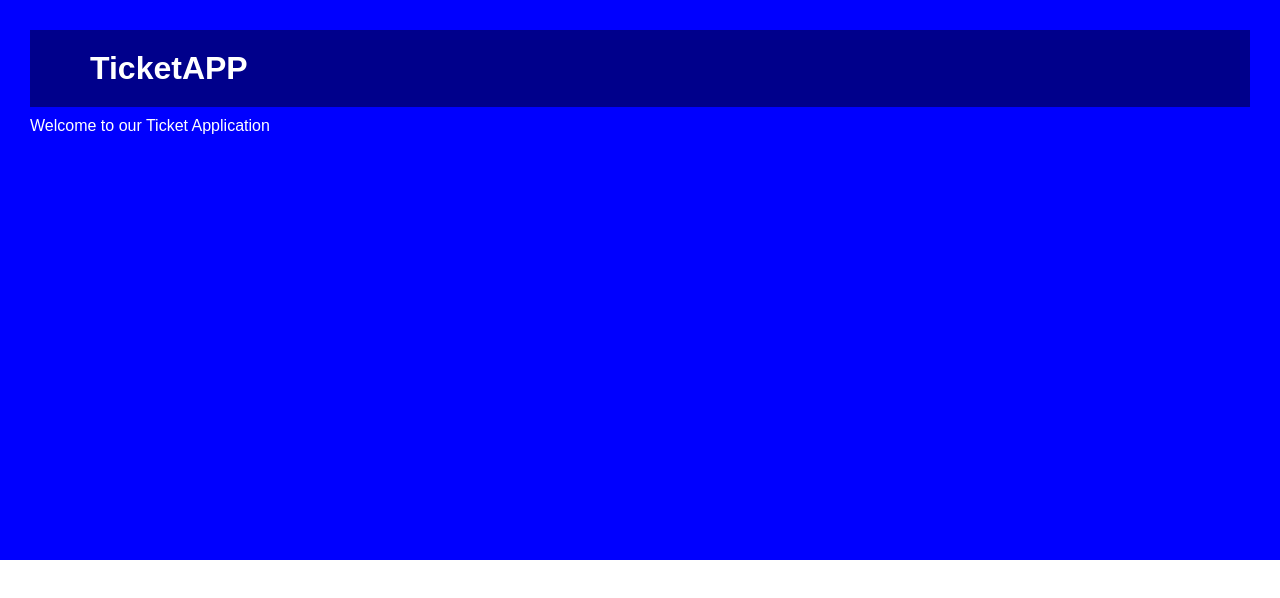
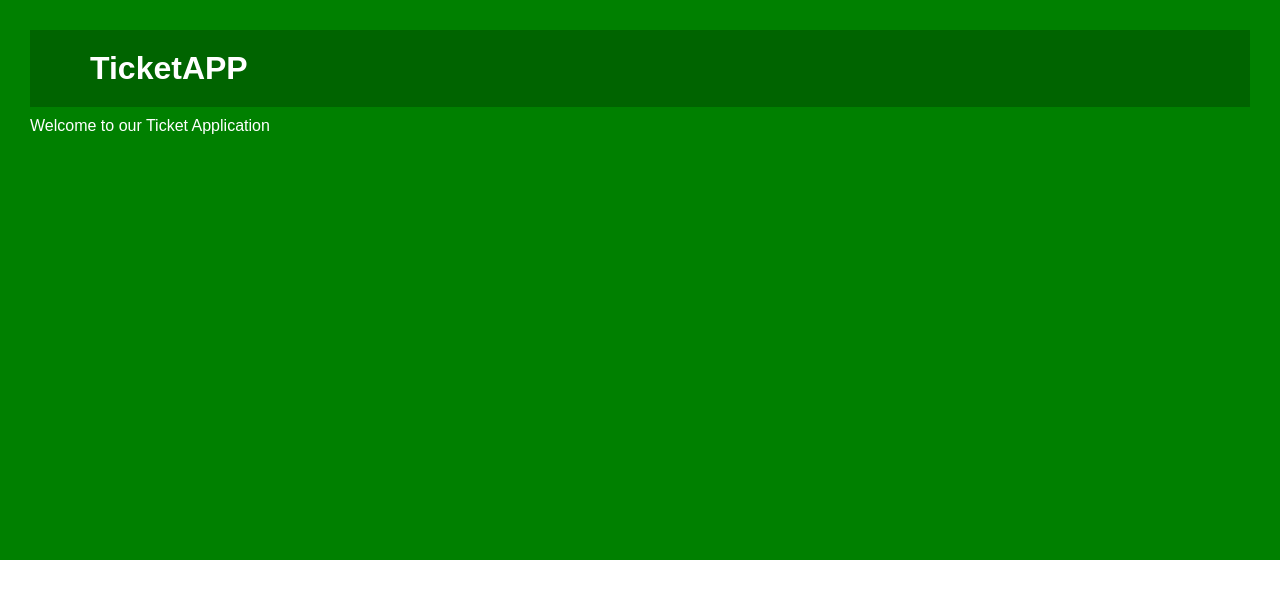
Before and after one commit to ezepuechiagozie/ticketapp, a plain HTML site: page index.html in a window 1280 px wide. Drawn offline with Linux system fonts and the light colour scheme.

Commit message:
changed bgcolor to green in index.html

```diff
--- a/index.html
+++ b/index.html
@@ -13,11 +13,11 @@
 		div {
 			min-height: 500px;
 			padding: 30px;
-			background-color: blue;
+			background: green;
 			color: white;
 		}
 		h1{
-			background: darkblue;
+			background: darkgreen;
 			padding: 20px 60px;
 		}
 		p{
```
